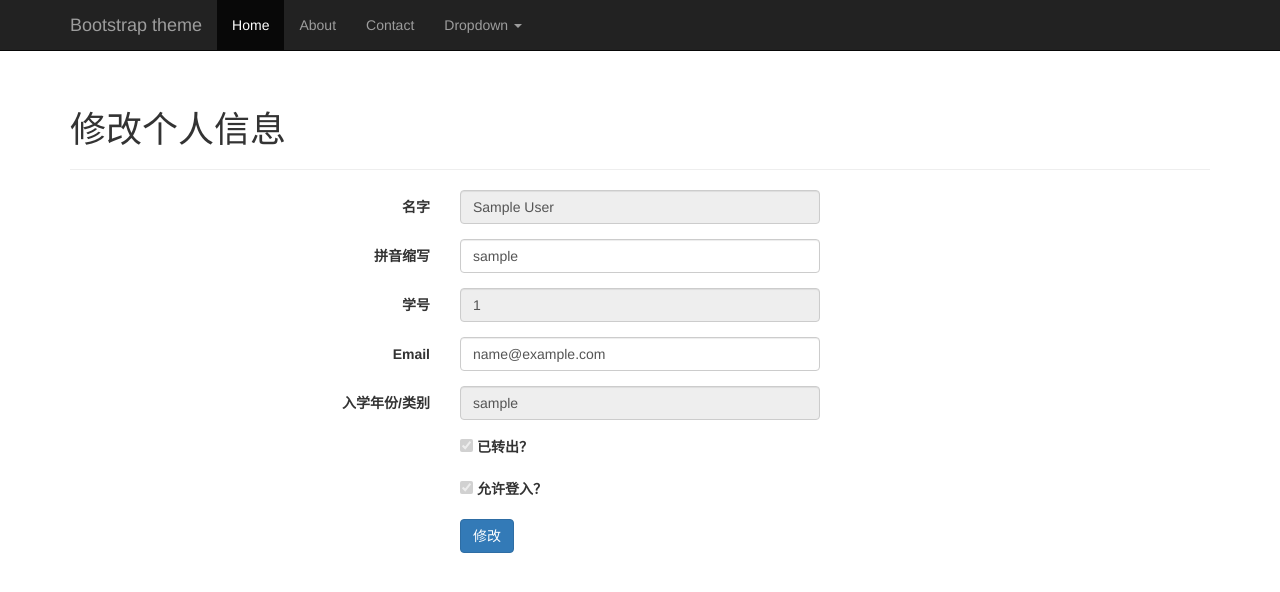
After one commit to abcdabcd987/acm-semester-report, a Flask app: page /user/modify in a window 1280 px wide. The commit adds this page. Shown: the top 592 px of the page. Run offline with Flask 2, Linux system fonts and the light colour scheme; the visitor is signed in with stand-in values (Sample User, id 1); data comes from the database, SQL or seed files in the repository; some libraries are stand-ins or nearby versions.

Commit message:
user modify

```diff
--- a/acm_report/models.py
+++ b/acm_report/models.py
@@ -35,6 +35,7 @@ class User(Base):
     email = Column(String, unique=True)
     category = Column(String, nullable=False)
     dropped = Column(Boolean, nullable=False)
+    allow_login = Column(Boolean, nullable=False)
 
 
 class LoginVerification(Base):
--- a/acm_report/templates/homepage.html
+++ b/acm_report/templates/homepage.html
@@ -19,5 +19,6 @@ actions:
 <ul>
     <li><a href="/login">login</a></li>
     <li><a href="/logout">logout</a></li>
+    <li><a href="/user/modify">modify user</a></li>
 </ul>
 {% endblock %}
--- a/acm_report/templates/layout.html
+++ b/acm_report/templates/layout.html
@@ -49,16 +49,18 @@
         </div><!--/.nav-collapse -->
       </div>
     </nav>
+    <div class="container" role="main">
     {% with messages = get_flashed_messages(with_categories=true) %}
       {% if messages %}
-    <ul class=flashes>
           {% for category, message in messages %}
-      <li class="{{ category }}">{{ message }}</li>
+            <div class="alert alert-{{category}}" role="alert">
+              <strong>{{category}}!</strong>
+              {{message}}
+            </div>
           {% endfor %}
-    </ul>
       {% endif %}
     {% endwith %}
-    <div class="container" role="main">
+
     {% block content %}{% endblock %}
     </div>
 
--- a/acm_report/templates/login.html
+++ b/acm_report/templates/login.html
@@ -1,10 +1,11 @@
 {% extends "layout.html" %}
 {% block title %}登入{% endblock %}
 {% block content %}
+<div class="page-header">
+  <h1>登入</h1>
+</div>
 <form class="form-horizontal" method="post">
 <fieldset>
-<legend>登入</legend>
-
 <div class="form-group">
   <label class="col-md-4 control-label" for="email">Email</label>
   <div class="col-md-4">
--- /dev/null
+++ b/acm_report/templates/user_modify.html
@@ -0,0 +1,62 @@
+{% extends "layout.html" %}
+{% block title %}修改个人信息{% endblock %}
+{% block content %}
+<div class="page-header">
+  <h1>修改个人信息</h1>
+</div>
+<form class="form-horizontal" method="post">
+<fieldset>
+<input name="id" type="hidden" value="{{user.id}}">
+<div class="form-group">
+  <label class="col-md-4 control-label" for="name">名字</label>
+  <div class="col-md-4">
+    <input id="name" name="name" type="text" value="{{user.name}}" class="form-control input-md" disabled required>
+  </div>
+</div>
+<div class="form-group">
+  <label class="col-md-4 control-label" for="pinyin">拼音缩写</label>
+  <div class="col-md-4">
+    <input id="pinyin" name="pinyin" type="text" placeholder="例如：clq" value="{{user.pinyin}}" class="form-control input-md" required>
+  </div>
+</div>
+<div class="form-group">
+  <label class="col-md-4 control-label" for="stuid">学号</label>
+  <div class="col-md-4">
+    <input id="stuid" name="stuid" type="text" value="{{user.stuid}}" class="form-control input-md" disabled required>
+  </div>
+</div>
+<div class="form-group">
+  <label class="col-md-4 control-label" for="email">Email</label>
+  <div class="col-md-4">
+    <input id="email" name="email" type="email" value="{{user.email}}" class="form-control input-md" required>
+  </div>
+</div>
+<div class="form-group">
+  <label class="col-md-4 control-label" for="category">入学年份/类别</label>
+  <div class="col-md-4">
+    <input id="category" name="category" type="text" value="{{user.category}}" class="form-control input-md" disabled required>
+  </div>
+</div>
+<div class="form-group">
+  <label class="col-md-offset-4 col-md-4" for="dropped">
+    <input id="dropped" name="dropped" type="checkbox" {% if user.dropped %}checked{% endif %} disabled>
+    已转出？
+  </label>
+</div>
+<div class="form-group">
+  <label class="col-md-offset-4 col-md-4" for="allow_login">
+    <input id="allow_login" name="allow_login" type="checkbox" {% if user.allow_login %}checked{% endif %} disabled>
+    允许登入？
+  </label>
+</div>
+
+<div class="form-group">
+  <label class="col-md-4 control-label" for="button"></label>
+  <div class="col-md-4">
+    <button class="btn btn-primary">修改</button>
+  </div>
+</div>
+</fieldset>
+</form>
+
+{% endblock %}
--- a/acm_report/views.py
+++ b/acm_report/views.py
@@ -83,7 +83,7 @@ def post_login():
         url=url)
     email_queue.send(email, settings.EMAIL_TMPL_LOGIN_SUBJECT, content)
 
-    return render_template('login_verification.html', user=user)
+    return render_template('login_verify.html', user=user)
 
 
 @app.route('/login/vericode/<vericode>')
@@ -117,3 +117,45 @@ def get_logout():
     unset_session_user()
     flash('您已成功登出', 'success')
     return redirect(url_for('get_homepage'))
+
+
+@app.route('/user/modify')
+@login_required
+def get_user_modify():
+    user = db_session.query(User).filter(User.id == session['user_id']).first()
+    if not user:
+        flash('找不到该用户，请重新登入', 'warning')
+        unset_session_user()
+        return redirect(url_for('get_login'))
+    return render_template('user_modify.html', user=user)
+
+
+@app.route('/user/modify', methods=['POST'])
+@login_required
+def post_user_modify():
+    id = request.form.get('id', None)
+    if not id:
+        flash('找不到该用户ID', 'warning')
+        return redirect(url_for('get_user_modify'))
+    user = db_session.query(User).filter(User.id == session['user_id']).first()
+    if not user:
+        flash('找不到该用户', 'warning')
+        return redirect(url_for('get_user_modify'))
+
+    stuid = request.form.get('stuid', user.stuid)
+    name = request.form.get('name', user.name)
+    pinyin = request.form.get('pinyin', user.pinyin)
+    email = request.form.get('email', user.email)
+    category = request.form.get('category', user.category)
+    dropped = 'dropped' in request.form
+    allow_login = 'allow_login' in request.form
+
+    # TODO: allow priviledged user to modify more info
+    user.pinyin = pinyin
+    user.email = email
+    db_session.commit()
+    set_session_user(user)
+    flash('修改成功', 'success')
+
+    print(id, stuid, name, pinyin, email, category, dropped, allow_login)  # to please flake8
+    return render_template('user_modify.html', user=user)
--- a/maintenance.py
+++ b/maintenance.py
@@ -40,7 +40,8 @@ def create_admin():
                        stuid=stuid,
                        email=email,
                        category=category,
-                       dropped=False)
+                       dropped=False,
+                       allow_login=True)
     db.db_session.add(user)
     db.db_session.commit()
     print('done!')
```
Also changed, not shown: acm_report/templates/login_verify.html (renamed from acm_report/templates/login_verification.html). Lines whose indentation alone changed are shown as unchanged.
